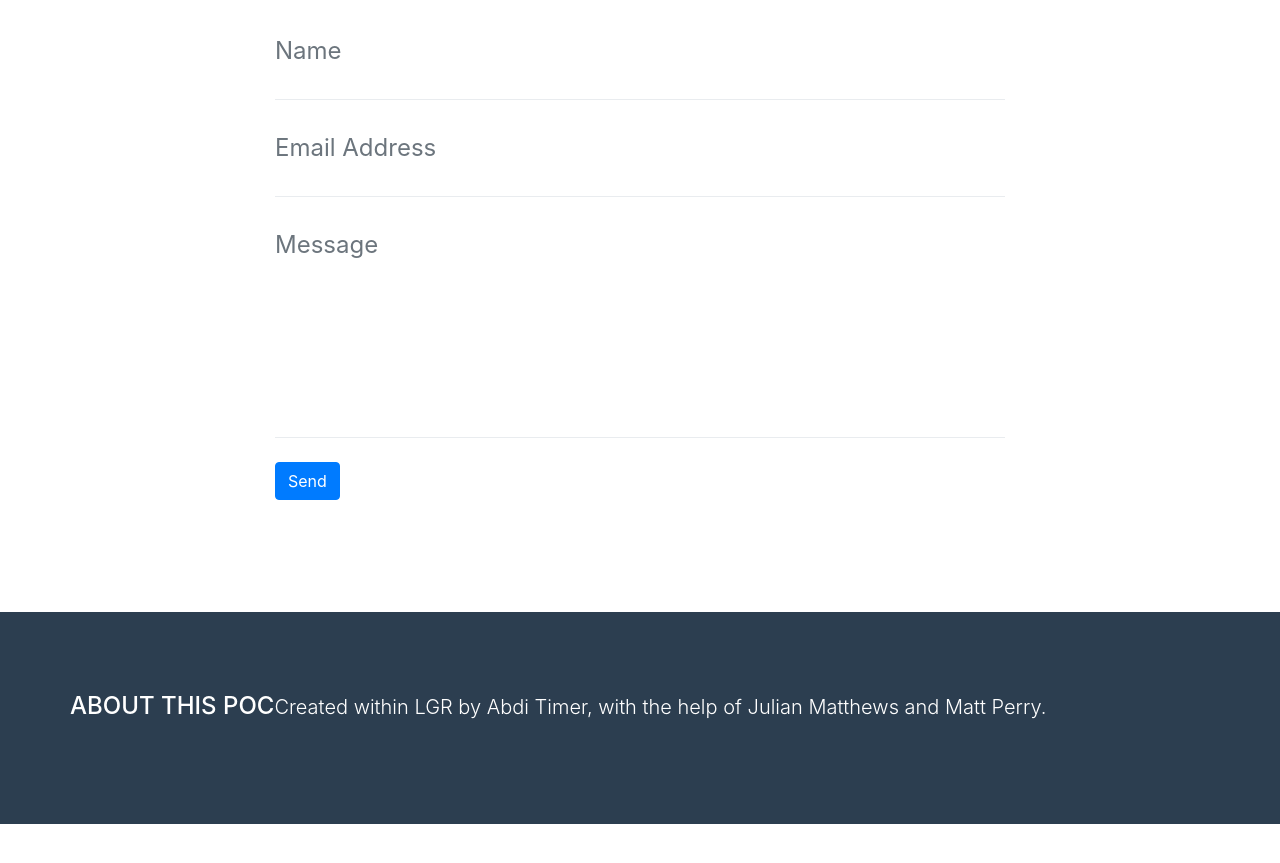
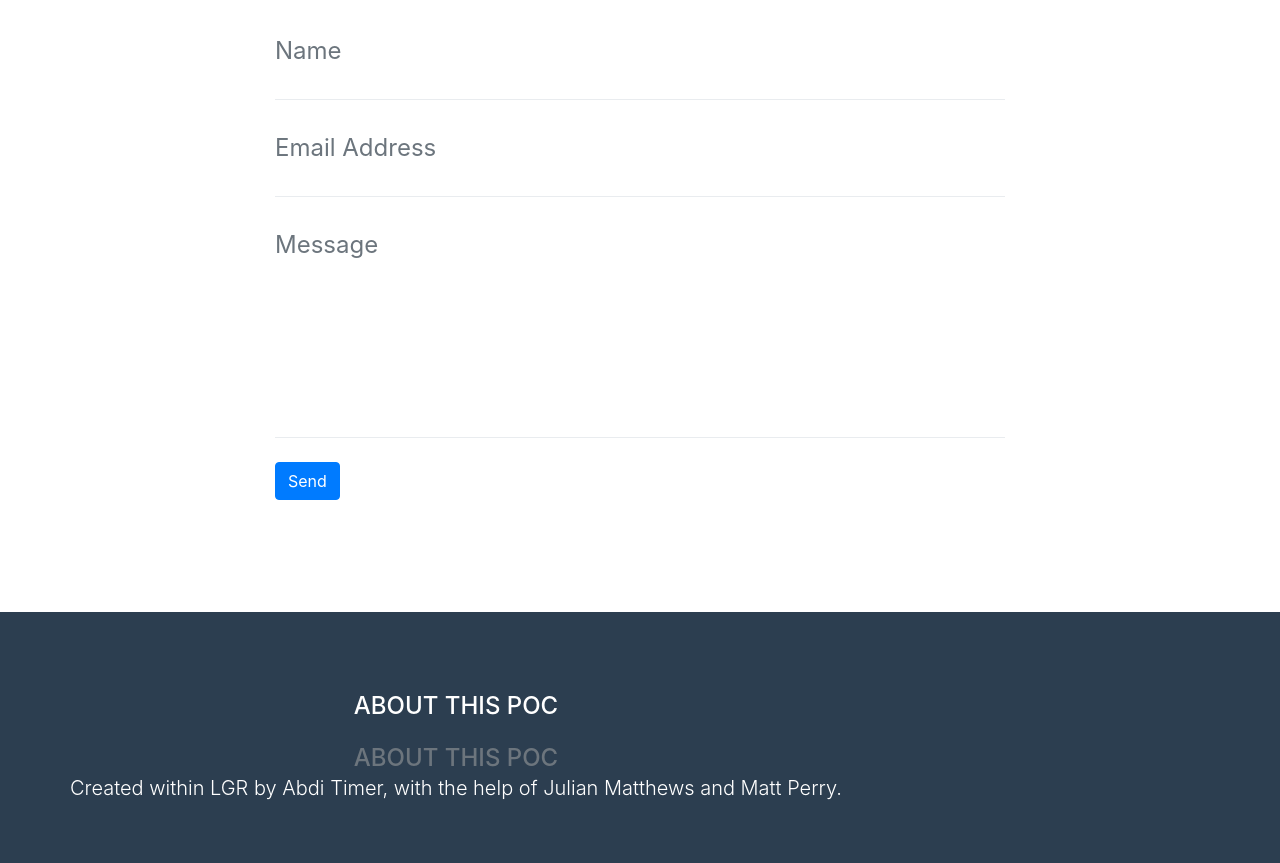
Before and after one commit to nigelHRBOT/WebsiteForBot, a website with bundled scripts: page index.html in a window 1280 px wide. Shown: the part 2267-3130 px from the top of the page. Before the commit the page ends 3091 px from the top, so only its background shows below. Built offline with nearby package versions, Linux system fonts and the light colour scheme.

Commit message:
Update index.html

```diff
--- a/index.html
+++ b/index.html
@@ -141,10 +141,11 @@
     <footer class="footer text-center">
       <div class="container">
         <div class="row">
-
-            <h4 class="text-uppercase mb-4">About This POC</h4>
+         <div>
+           <h4 class="text-uppercase mb-4">About This POC</h4>
+           <h4 class="text-center text-uppercase text-secondary mb-0">About This POC</h4>
             <p class="lead mb-0">Created within LGR by Abdi Timer, with the help of Julian Matthews and Matt Perry.</p>
-
+          </div>
         </div>
       </div>
     </footer>
```
